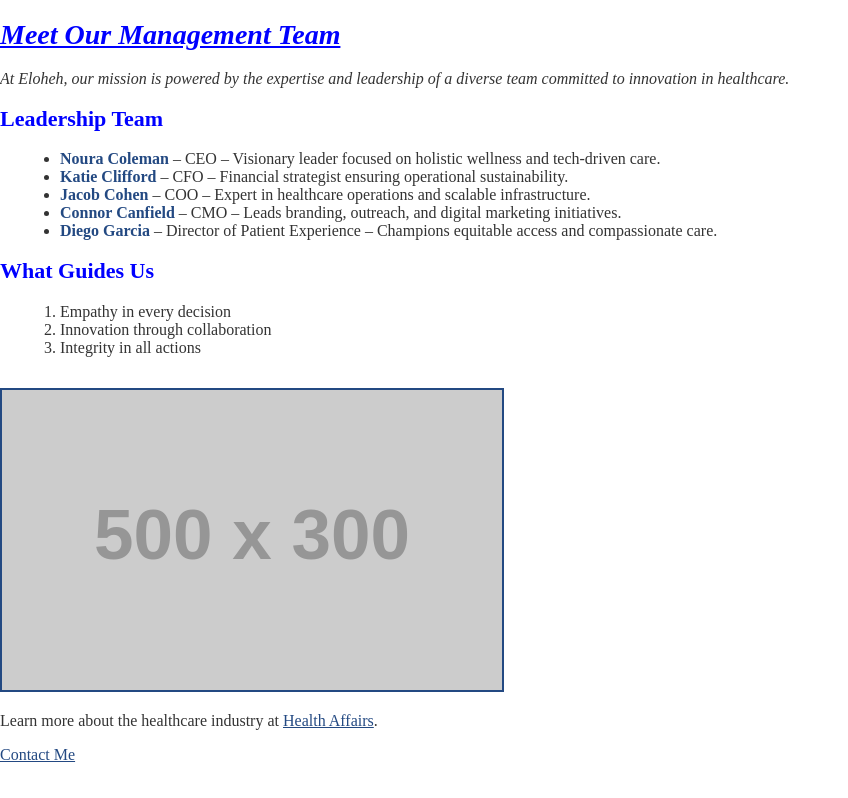
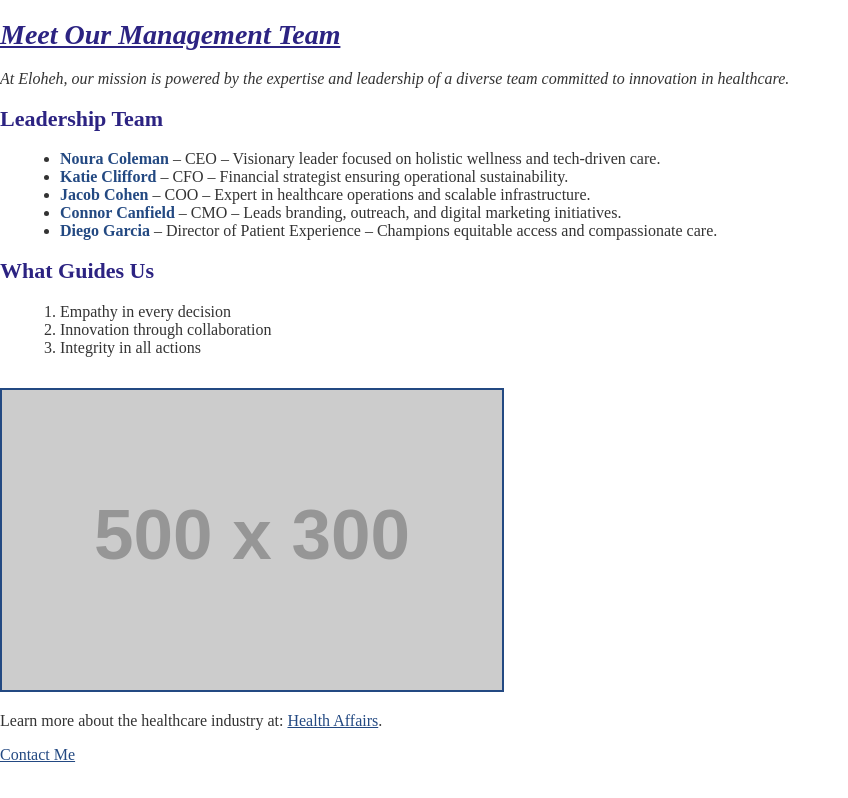
Before and after one commit to kiwijupiter0179/pagetwo, a plain HTML site: page index.html in a window 1280 px wide. Shown: the whole page, without its empty margins (0-848 px from the left). Drawn offline with Linux system fonts and the light colour scheme; placeholder pictures from the web are drawn by us.

Commit message:
Update index.html

```diff
--- a/index.html
+++ b/index.html
@@ -6,7 +6,7 @@
    body {
      background-color: white;
      color: #333;
-     font family: Helvetica, Arial, sans-serif;
+     font family: Arial, sans-serif;
      margin: 0;
      padding: 0;
    }
@@ -43,15 +43,15 @@
     }
 
 
-
-   h1 {
-      color: #0000FF;
+    h1 {
+      color: #2C2382;
       font-size: 28px;
       font-style: italic;
       text-decoration: underline;
     }
+
     h2 {
-      color: #0000FF;
+      color: #2C2382;
       font-size: 22px;
     }
     .highlight {
@@ -98,7 +98,7 @@
 
   <img class="team-img" src="https://via.placeholder.com/500x300.png?text=Eloheh+Leadership+Team" alt="Management Team Photo">
 
-  <p>Learn more about the healthcare industry at
+  <p>Learn more about the healthcare industry at:
     <a href="https://en.wikipedia.org/wiki/Health_care" target="_blank">Health Affairs</a>.
   </p>
 
```
